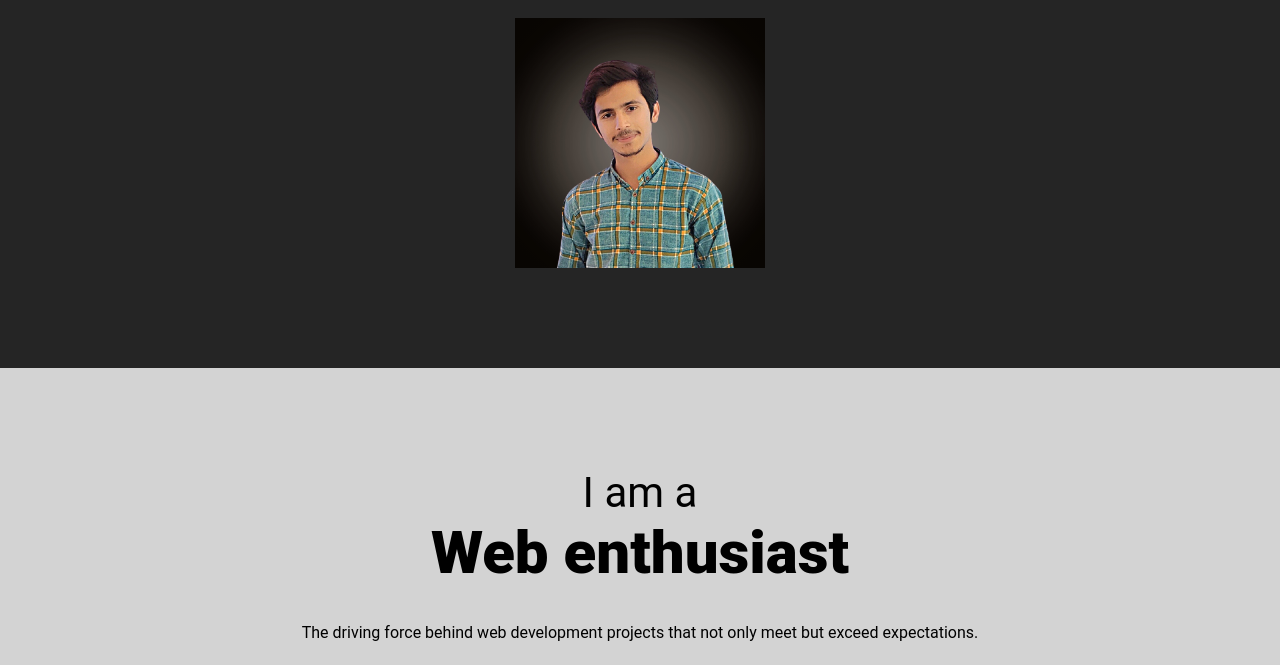
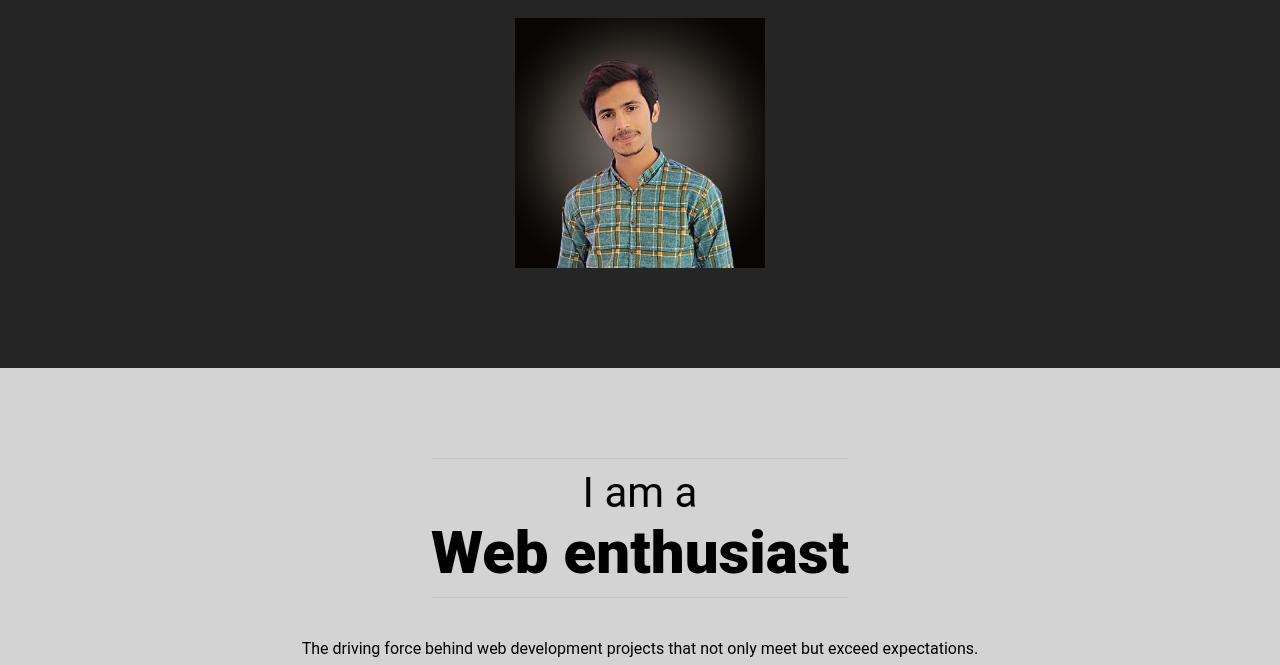
Before and after one commit to mzayem/CSS-Challenges-, a plain HTML site: page index.html in a window 1280 px wide. Shown: the part 287-952 px from the top of the page. Drawn offline with Linux system fonts and the light colour scheme.

Commit message:
Fancy Headings

```diff
--- a/css/style.css
+++ b/css/style.css
@@ -32,7 +32,32 @@ h2 {
   margin-top: 0px;
   font-size: 42px;
   font-weight: 400;
+  /* border: solid 1px #c4c4c4; */
 }
+
+h2 {
+  display: inline-block; /* Ensures that the borders only affect the heading itself */
+  position: relative; /* Required for positioning pseudo-elements */
+}
+
+h2::before,
+h2::after {
+  content: "";
+  position: absolute;
+  left: 0;
+  width: 100%;
+  height: 1px;
+  background-color: #c4c4c4;
+}
+
+h2::before {
+  top: -10;
+}
+
+h2::after {
+  bottom: -10;
+}
+
 h3 {
   font-size: 36px;
   margin-bottom: 0px;
```
